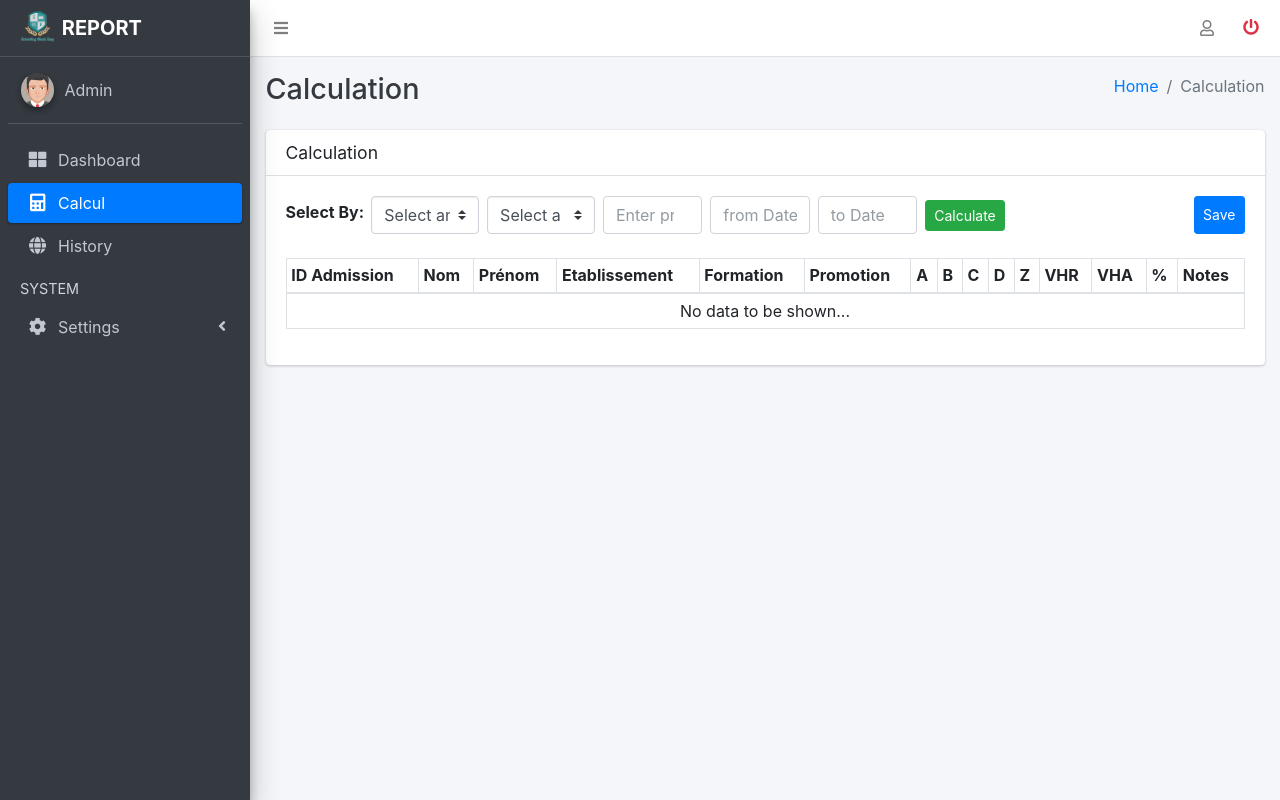
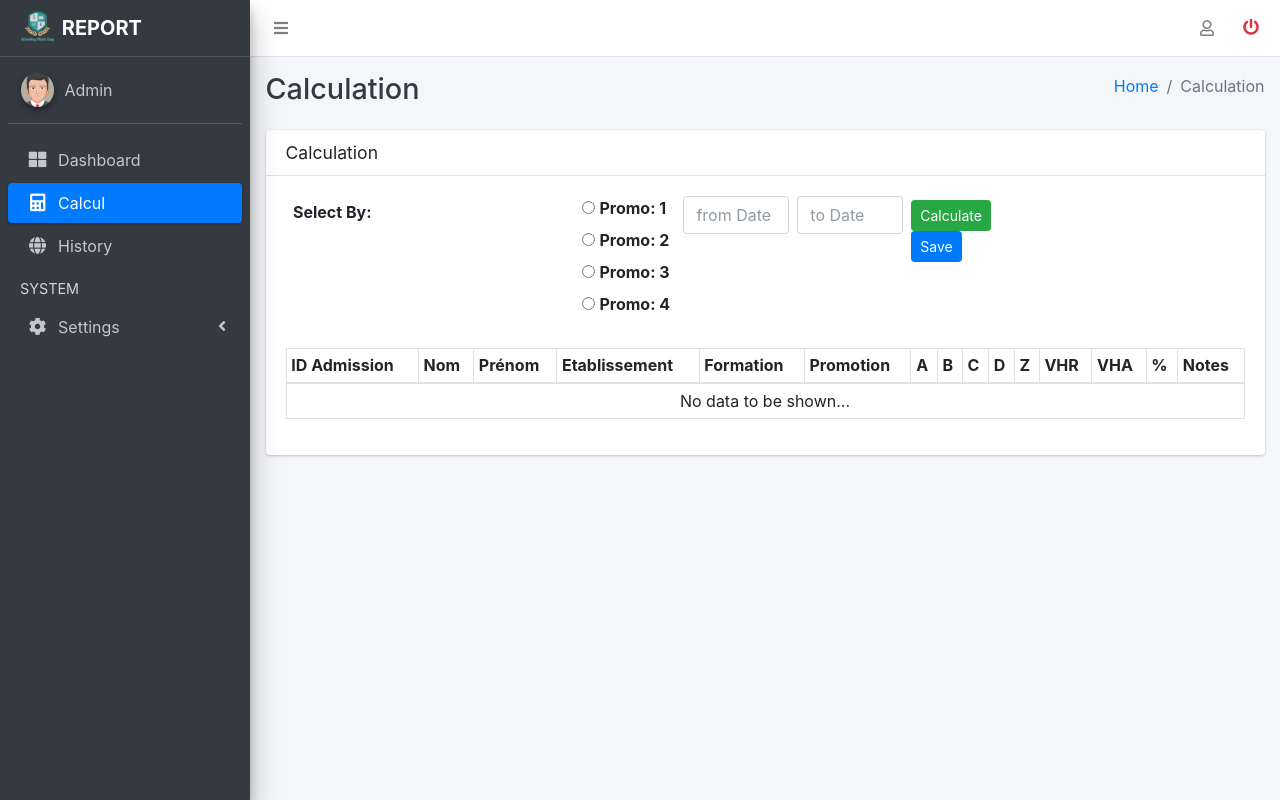
Before and after one commit to ronilcajan/school-reports, a PHP site: page /calcu/calcu.php in a window 1280 px wide. Run offline with PHP 8.4, Linux system fonts and the light colour scheme; a user stored in the database is signed in; data comes from the database, SQL or seed files in the repository; data that the repository does not hold is empty; some libraries are stand-ins or nearby versions.

Commit message:
New revision

```diff
--- a/calcu/calcu.php
+++ b/calcu/calcu.php
@@ -91,39 +91,59 @@
                             <div class="d-flex justify-content-between mb-4">
                                 <div class="w-75" align="left">
                                     <form class="d-flex flex-row" action="" method="post">
-                                        <label class="w-25 mt-1">Select By:</label>
-                                        <select class="custom-select w-25 mr-2" name="etab" required>
-                                            <option disabled selected value="">Select an Etab</option>
-                                            <option value="all">All</option>
+                                        <label class="w-25 mt-1 text-center">Select By:</label>
+                                        <div class="w-25 mr-2">
+                                            <!-- <input type="radio" id="all" name="etab" value="all">
+                                            <label for="all">All</label><br> -->
                                             <?php
                                                 $sql = "SELECT DISTINCT etab FROM students";
                                                 $result = $conn->query($sql);
                                                 foreach($result as $row){
-                                                   echo "<option value=".$row['etab'].">".$row['etab']."</option>";
+                                                    echo "<input type='radio' name='etab' id='etab".$row['etab']."' value='".$row['etab']."'> <label for='etab".$row['etab']."'>".$row['etab']."</label><br>";
                                                 }
                                             ?>
-                                        </select>
-                                        <select class="custom-select w-25 mr-2" name="type" required>
-                                            <option disabled selected value="">Select a Type</option>
-                                            <option value="all">All</option>
+                                        </div>
+                                        <div class="w-25 mr-2">
+                                            <!-- <input type="radio" id="alltype" name="type" value="all">
+                                            <label for="alltype">All</label><br> -->
                                             <?php
                                                  $sql = "SELECT DISTINCT `type` FROM students";
                                                 $result = $conn->query($sql);
                                                 foreach($result as $row){
-                                                   echo "<option value=".$row['type'].">".$row['type']."</option>";
+                                                    echo "<input type='radio' name='type' id='type".$row['type']."' value='".$row['type']."'> <label for='type".$row['type']."'>".$row['type']."</label><br>";
                                                 }
                                             ?>
-                                        </select>
-                                        <input type='number' class="form-control w-25 mr-2" name="promo" placeholder="Enter promo number">
+                                        </div>
+                                        <div class="w-25 mr-2">
+                                            <input type="radio" id="promo1" name="promo" value="1">
+                                            <label for="promo1">Promo: 1</label><br>
+                                            <input type="radio" id="promo2" name="promo" value="2">
+                                            <label for="promo2">Promo: 2</label><br>
+                                            <input type="radio" id="promo3" name="promo" value="3">
+                                            <label for="promo3">Promo: 3</label><br>
+                                            <input type="radio" id="promo4" name="promo" value="4">
+                                            <label for="promo4">Promo: 4</label><br>
+
+                                        </div>
+                                        <!-- <select class="custom-select w-25 mr-2" name="etab" required>
+                                            <option disabled selected value="">Select an Etab</option>
+                                            <option value="all">All</option>
+
+                                        </select> -->
+                                        <!-- <select class="custom-select w-25 mr-2" name="type" required>
+                                            <option disabled selected value="">Select a Type</option>
+                                            <option value="all">All</option>
+
+                                        </select> -->
+                                        <!-- <input type='number' class="form-control w-25 mr-2" name="promo" placeholder="Enter promo number"> -->
                                         <input type='text' class="form-control w-25 mr-2" id="fromDate" name="fromDate" placeholder="from Date" required>
                                         <input type='text' class="form-control w-25 mr-2" id="toDate" name="toDate" placeholder="to Date" required>
-                                        <div class="mt-1">
+                                        <div class="mt-1 w-25">
                                             <button type="submit" class="btn btn-success btn-sm" name="search">Calculate</button>
+                                            <button class="btn btn-sm btn-primary" align="left" data-toggle='modal' data-target="#addHistory">Save</button>
                                         </div>
-
                                     </form>
                                 </div>
-                                <button class="btn btn-sm btn-primary" data-toggle='modal' data-target="#addHistory">Save</button>
                             </div>
                             <?php if(isset($_POST['search'])): ?>
                             <div class="">
@@ -230,7 +250,7 @@
                         </div>
                         <div class="row">
                             <div class="form-group col-sm-12">
-                                <label for="inputText">year</label>
+                                <label for="inputText">Year</label>
                                 <input type="text" class="form-control" name="year" placeholder="Enter a etab" required value="2020/2021">
                             </div>
                         </div>
--- a/model/addhistory.php
+++ b/model/addhistory.php
@@ -33,11 +33,11 @@ class PDF extends FPDF{
         $this->Cell(275,20,$title,'LTR',1,'C',true);
         $this->SetFont('Arial','B',9);
         $this->Cell(275,10,"ANNEE UNIVERSITAIRE ".$year,'LR',1,'C',true);
-        $this->Cell(220,-25,"NOTES D'ASSIDUITE ".$periode." ".$nature." ".$etab,0,1,'C',false);
-        $this->Cell(340,25,": From ".$intervalle,0,1,'C',false);
+        $this->Cell(220,-25,"NOTES D'ASSIDUITE ".$periode." ".$nature." ".$etab." Promo:".$promo,0,1,'C',false);
+        $this->Cell(345,25,": From ".$intervalle,0,1,'C',false);
         $this->SetTextColor(34,43,53);
         $this->Cell(275,4,"Promotion : ".$promo,'LBR',1,'R',true);
-        $this->SetTextColor(236, 239, 244);
+        $this->SetTextColor(34,43,53);
         $this->Cell(200,-10,"Promotion : ".$promo,0,1,'R',false);
         $this->Image('../assets/images/logo.png',15,15,24);
         // Arial bold
```
Lines whose indentation alone changed are shown as unchanged.
